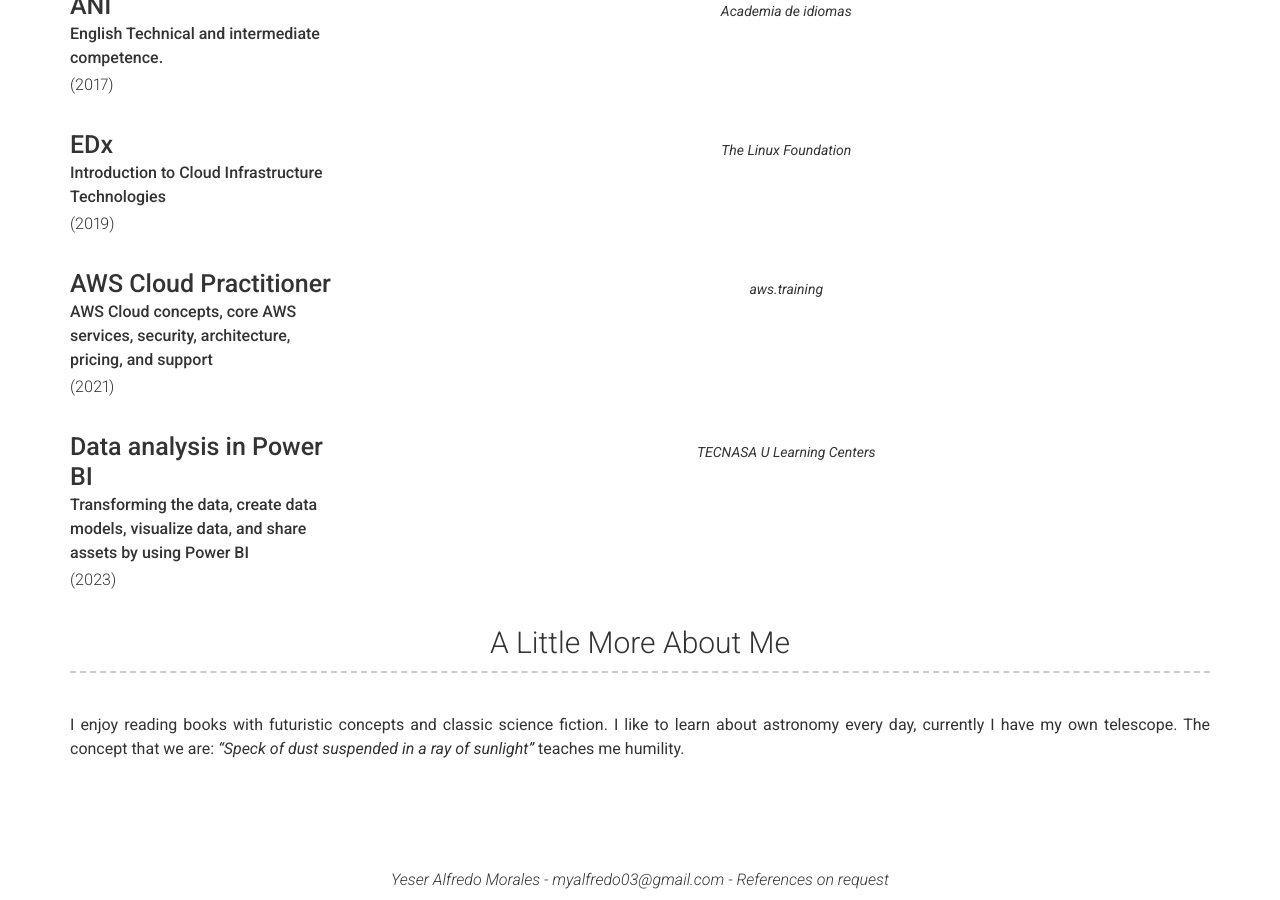
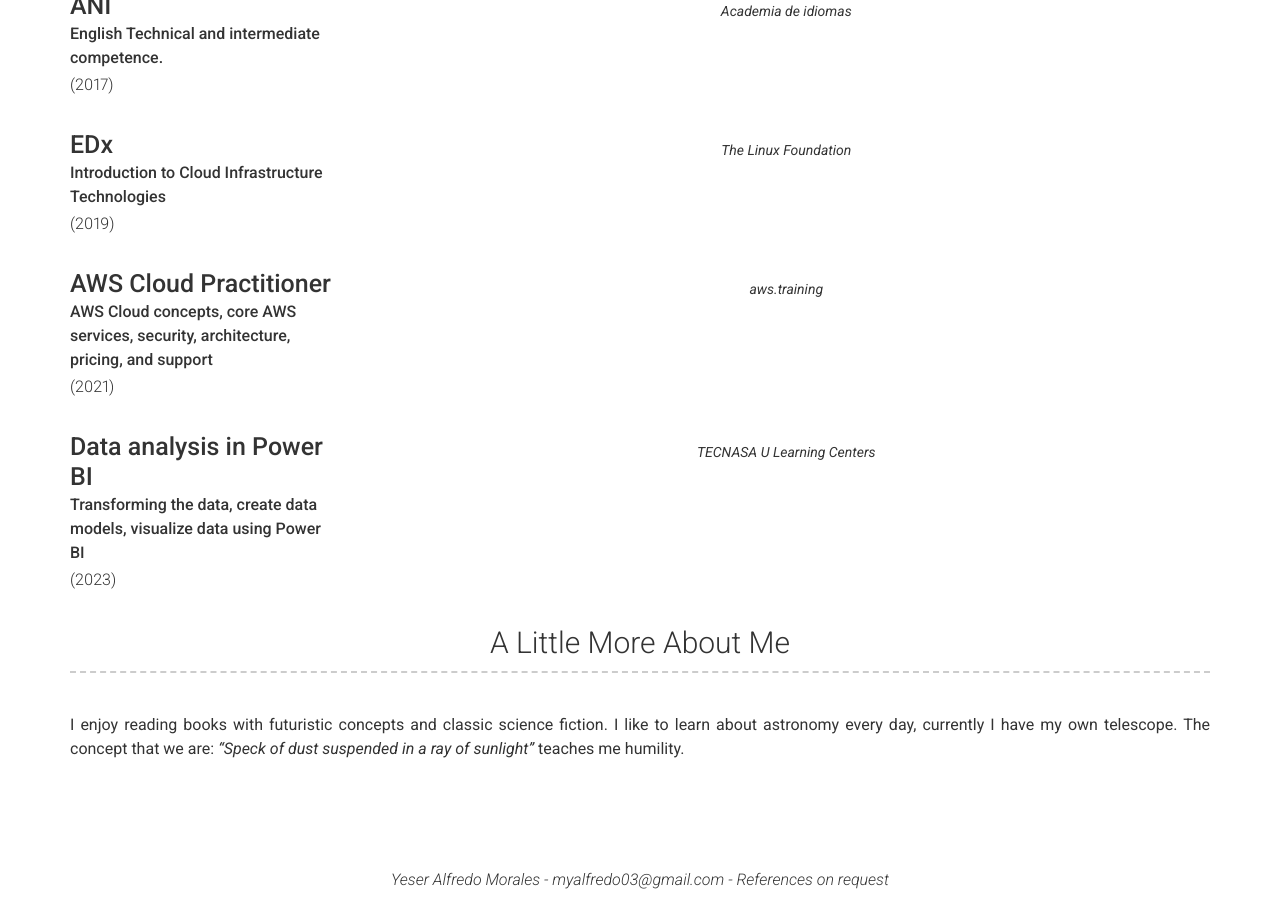
Before and after one commit to myalfred03/myalfred03.github.io, a Jekyll site: the page built from index.md, in a window 1280 px wide and 900 px high, scrolled down 2774 px. Built offline with Jekyll 4.4.1, drawn with Linux system fonts in a browser that asks for light colours; nearby versions of some CDN libraries.

Commit message:
Update _config.yml
test

```diff
--- a/_config.yml
+++ b/_config.yml
@@ -186,7 +186,7 @@ content:
         description: | # this will include new lines to allow paragraphs
       - layout: left
         title:  Data analysis in Power BI
-        sub_title: Transforming the data, create data models, visualize data, and share assets by using Power BI
+        sub_title: Transforming the data, create data models, visualize data using Power BI
         caption: (2023)
         quote: >
           TECNASA U Learning Centers
```
